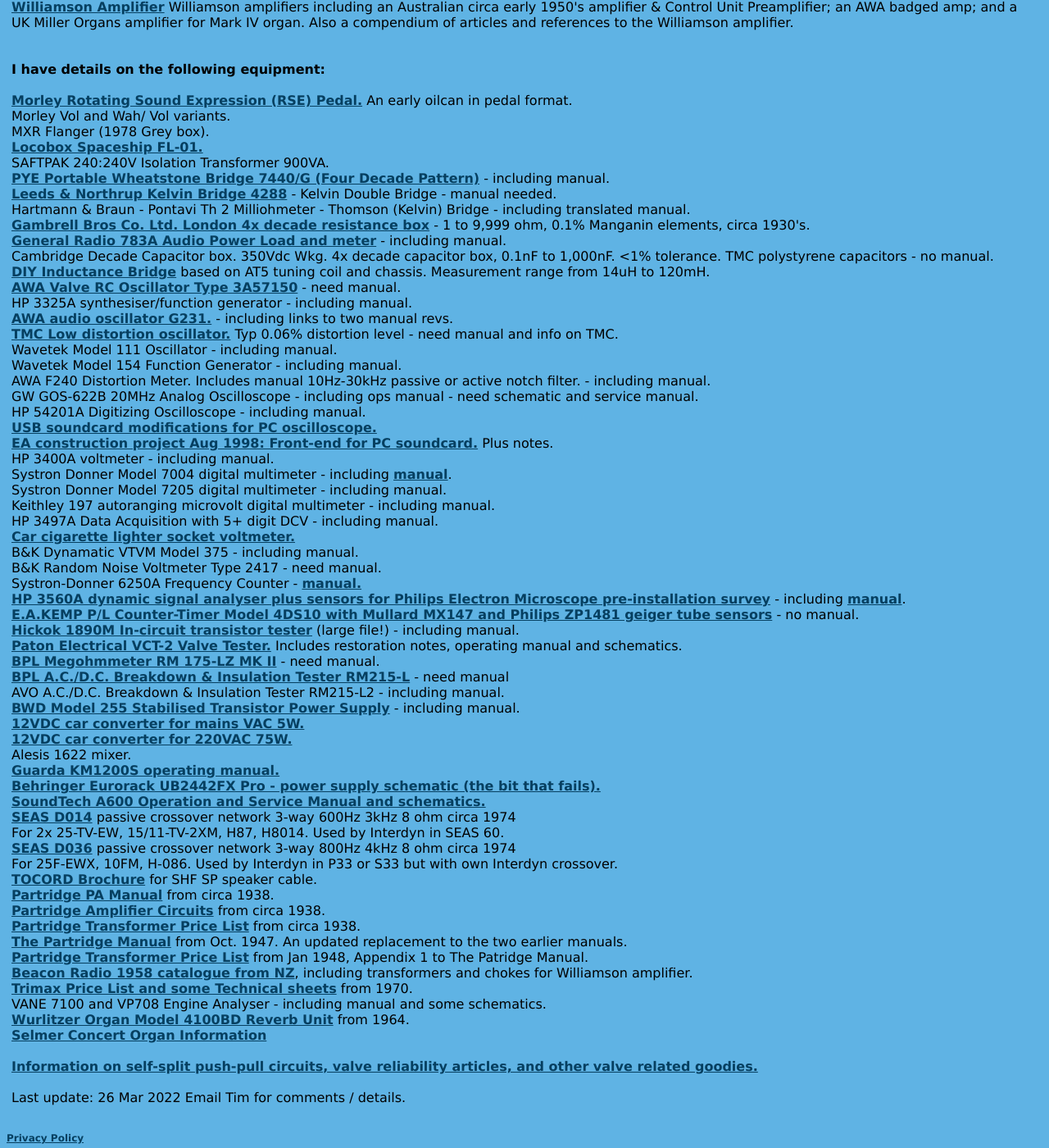
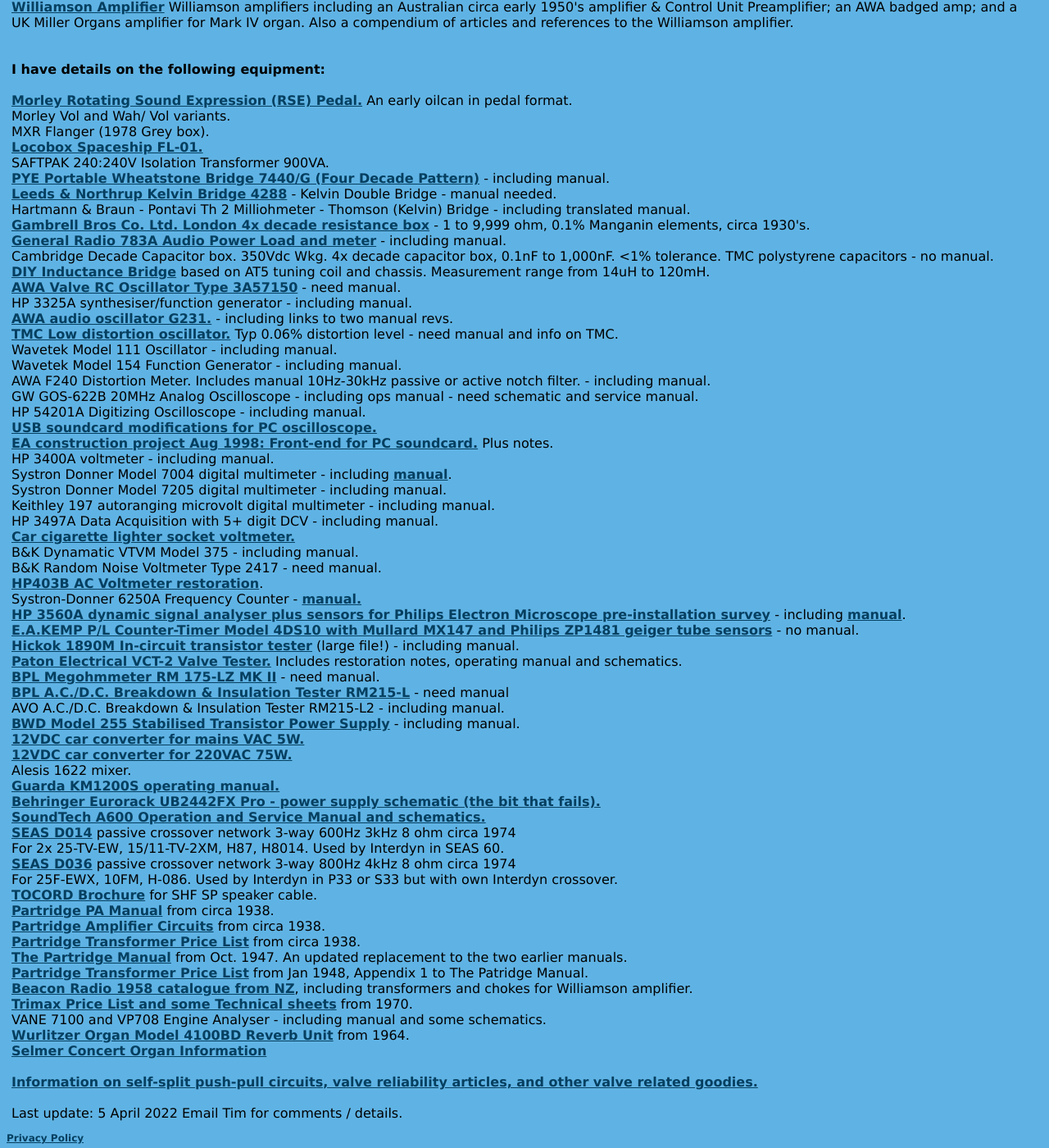
Before and after one commit to michael-robbins/michael-robbins.github.io, a Jekyll site: the page built from projects/amplifier.html, in a window 1280 px wide and 1400 px high, scrolled down 3106 px. Shown: the whole window at 82% size. Built offline with Jekyll 4.4.1, drawn with Linux system fonts in a browser that asks for light colours.

Commit message:
Update amplifier.html

```diff
--- a/projects/amplifier.html
+++ b/projects/amplifier.html
@@ -252,6 +252,8 @@
       <br />
       B&K Random Noise Voltmeter Type 2417 - need manual.
       <br />
+      <a href="/static/HP403B AC meter.pdf">HP403B AC Voltmeter restoration</a>.
+      <br />
       Systron-Donner 6250A Frequency Counter - <a href="/static/Systron Donner 6250A Instruction Manual.pdf">manual.</a>
       <br />
       <a href="/static/HP 3560A dynamic signal analyser and sensors.pdf">HP 3560A dynamic signal analyser plus sensors for Philips Electron Microscope pre-installation survey</a> - including  <a href="/static/Site selection.pdf">manual</a>.
@@ -315,7 +317,7 @@
       <a href="/projects/Valve Info.html">Information on self-split push-pull circuits, valve reliability articles, and other valve related goodies.</a>
       <br />
       <br />
-      Last update: 26 Mar 2022
+      Last update: 5 April 2022
       Email Tim for comments / details.
       <br />
       <br />
```
